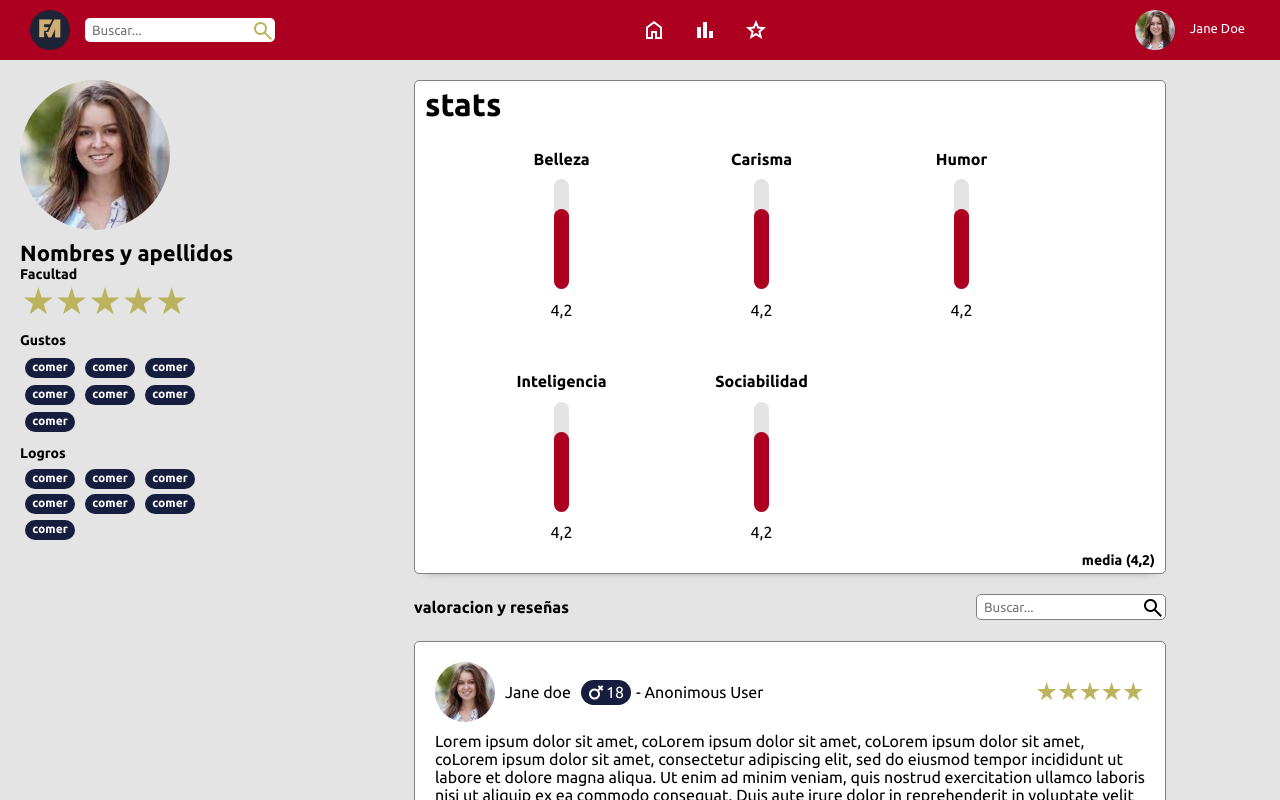
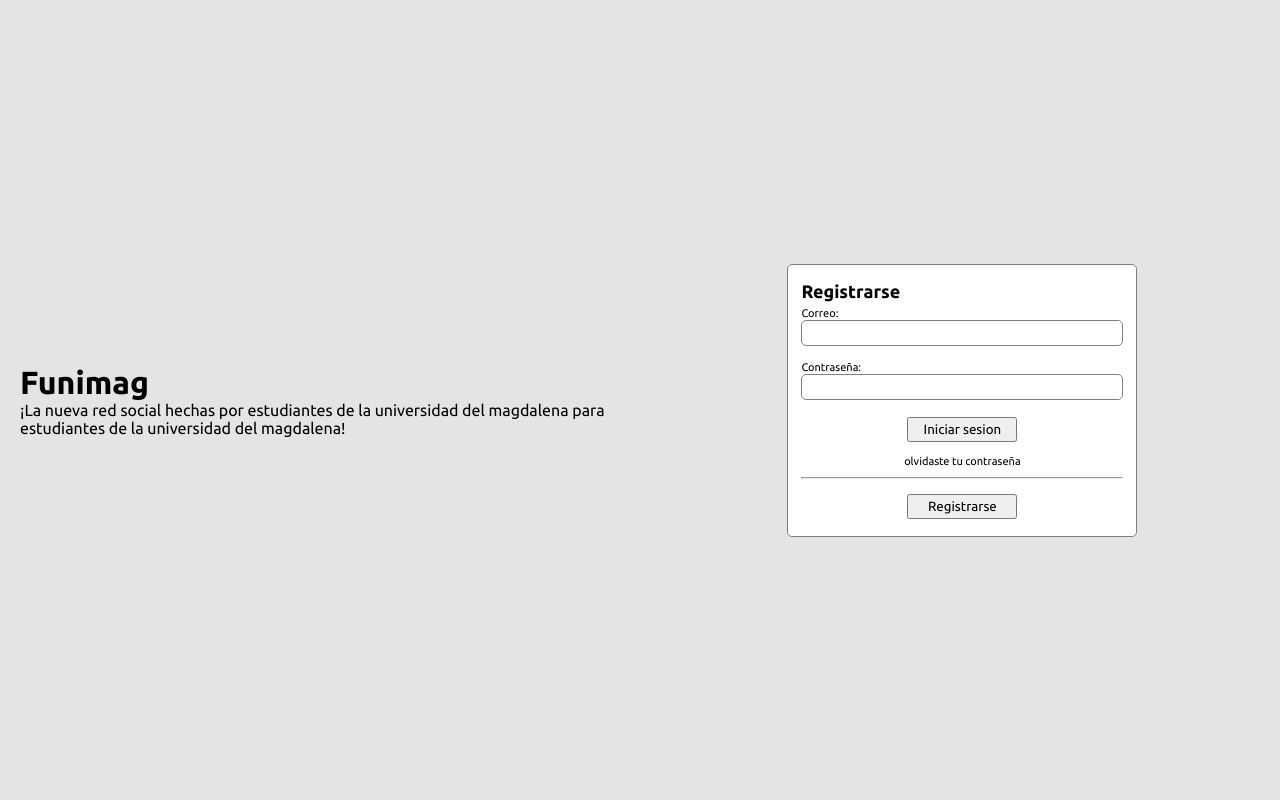
Before and after one commit to victor291201/funimag, a React (Create React App) app: page / in a window 1280 px wide. Shown: the top 800 px of the page. Built offline with nearby package versions, Linux system fonts and the light colour scheme.

Commit message:
normal preview

```diff
--- a/src/App.js
+++ b/src/App.js
@@ -3,10 +3,11 @@ import Ranking from './pages/Ranking';
 import Valoracion from './pages/Valoracion';
 import Inicio from "./pages/Inicio";
 import './styles/BaseStyles/styles.css';
+import LogIn from './pages/LogIn';
 
 function App() {
   return (
-    <Profile/>
+    <LogIn/>
   );
 }
 
--- a/src/pages/LogIn.js
+++ b/src/pages/LogIn.js
@@ -0,0 +1,41 @@
+import React,{Component} from 'react';
+import "../styles/LogIn/styles.css";
+
+
+
+class LogIn extends Component{
+    constructor(props){
+        super(props)
+    }
+    render(){
+        return(
+            <div className='Lgbody'>
+                <div className='Lg-pt1'>
+                    <h1>Funimag</h1>
+                    <p>¡La nueva red social hechas por estudiantes de la universidad del magdalena para estudiantes de la universidad del magdalena!</p>
+                </div>
+                <div className='Lg-pt2'>
+                    <div className='Lg-card'>
+                        <p className='Lg-titulo'>Registrarse</p>
+                        <div className='Lginput-container'>
+                            <div className='Lginput'>
+                                <label for="correo">Correo:</label>
+                                <input type="text" id="correo"/>
+                            </div>
+                            <div className='Lginput'>
+                                <label for="contraseña">Contraseña:</label>
+                                <input type="password" id="contraseña"/>
+                            </div>
+                            <button className='Lginiciars'>Iniciar sesion</button>
+                            <p className='Lgolvidaste'>olvidaste tu contraseña</p>
+                        </div>
+                        <hr/>
+                        <button className='Lgregister'>Registrarse</button>
+                    </div>
+                </div>
+            </div>
+        )
+    }
+}
+
+export default LogIn;
--- a/src/styles/LogIn/styles.css
+++ b/src/styles/LogIn/styles.css
@@ -0,0 +1,75 @@
+.Lgbody{
+    background-color: var(--color2);
+    display: grid;
+    grid-template-columns:minmax(400px,52%) auto ;
+    width: 100%;
+    height: 100vh;
+    padding: 20px;
+}
+.Lg-pt1{
+    display: flex;
+    align-items: flex-start;
+    justify-content: center;
+    flex-direction: column;
+}
+.Lg-pt2{
+    display: flex;
+    align-items: center;
+    justify-content: center;
+}
+.Lg-card{
+    width: 350px;
+    height:273px;
+    background-color: var(--color4);
+    border-radius: var(--border-radius);
+    border: var(--border);
+    padding: 10px 13px 0px;
+    display: flex;
+    flex-direction: column;
+    align-items: center;
+    justify-content: center;
+}
+.Lg-titulo{
+    font-size: 18px;
+    font-weight: 600;
+    align-self: flex-start;
+}
+.Lginput-container{
+    display: flex;
+    flex-direction: column;
+    align-items: center;
+    justify-content: center;
+    width: 100%;
+}
+.Lginput-container label{
+    font-size: 11px;
+    align-self: flex-start;
+}
+.Lginput-container .Lgolvidaste{
+    font-size: 11px;
+    margin-top: 6px;
+}
+.Lginput-container input{
+    width: 100%;
+    height: 26px;
+    outline: none;
+    border: var(--border);
+    border-radius: var(--border-radius);
+    padding: 4px 7px;
+    margin: 0px 0px 10px;
+}
+.Lginput{
+    width: 100%;
+}
+.Lg-card hr{
+    width: 100%;
+    margin: 10px 0px 5px;
+}
+.Lg-card button{
+    width: 110px;
+    height: 25px;
+    margin: 10px 0px;
+}
+.Lginiciars{
+    margin: 7px 0px !important;
+}
--- a/src/styles/Profile/styles.css
+++ b/src/styles/Profile/styles.css
@@ -212,7 +212,6 @@
     width: 190px;
 }
 .Prinput input{
-
     width: 190px;
     height: 26px;
     outline: none;
```
